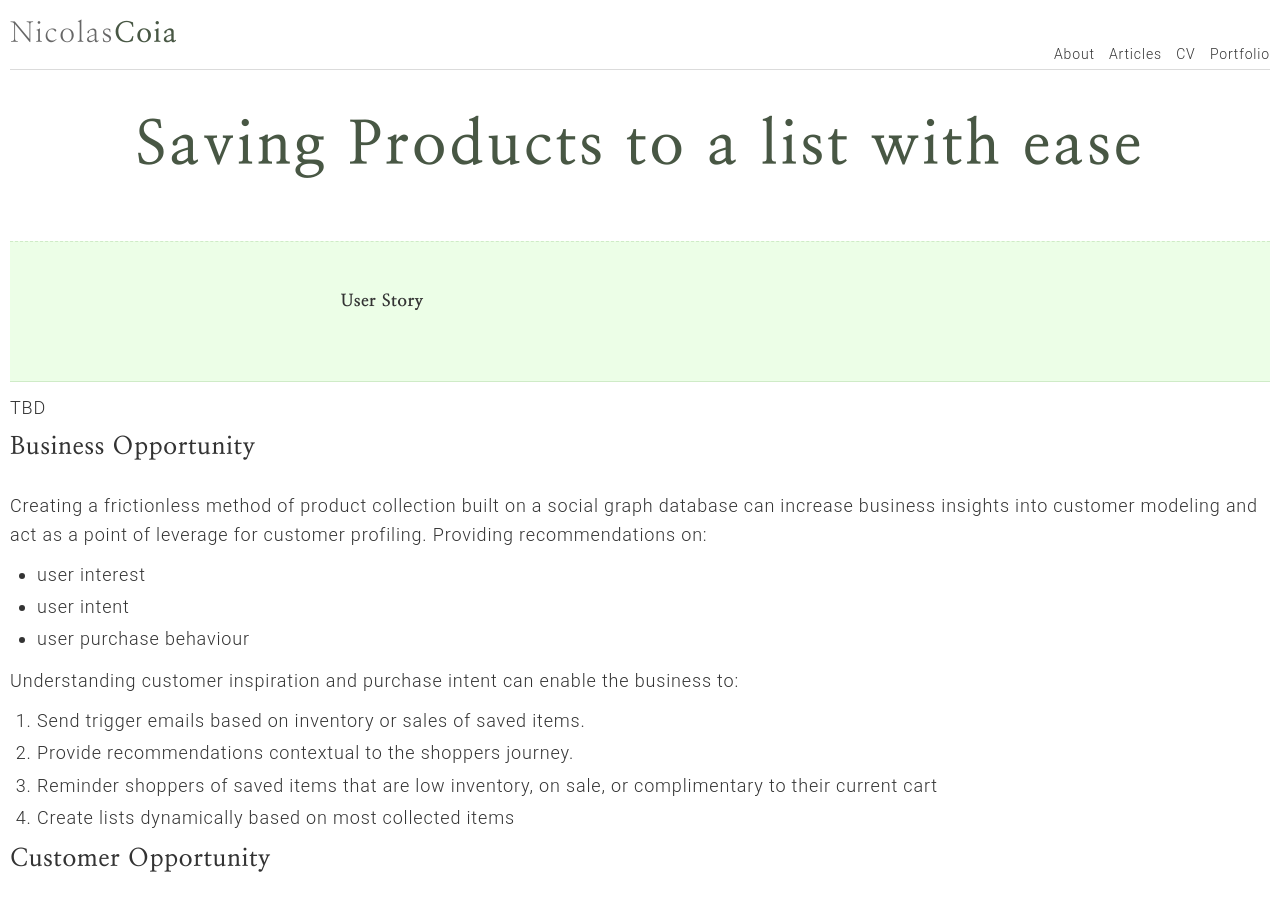
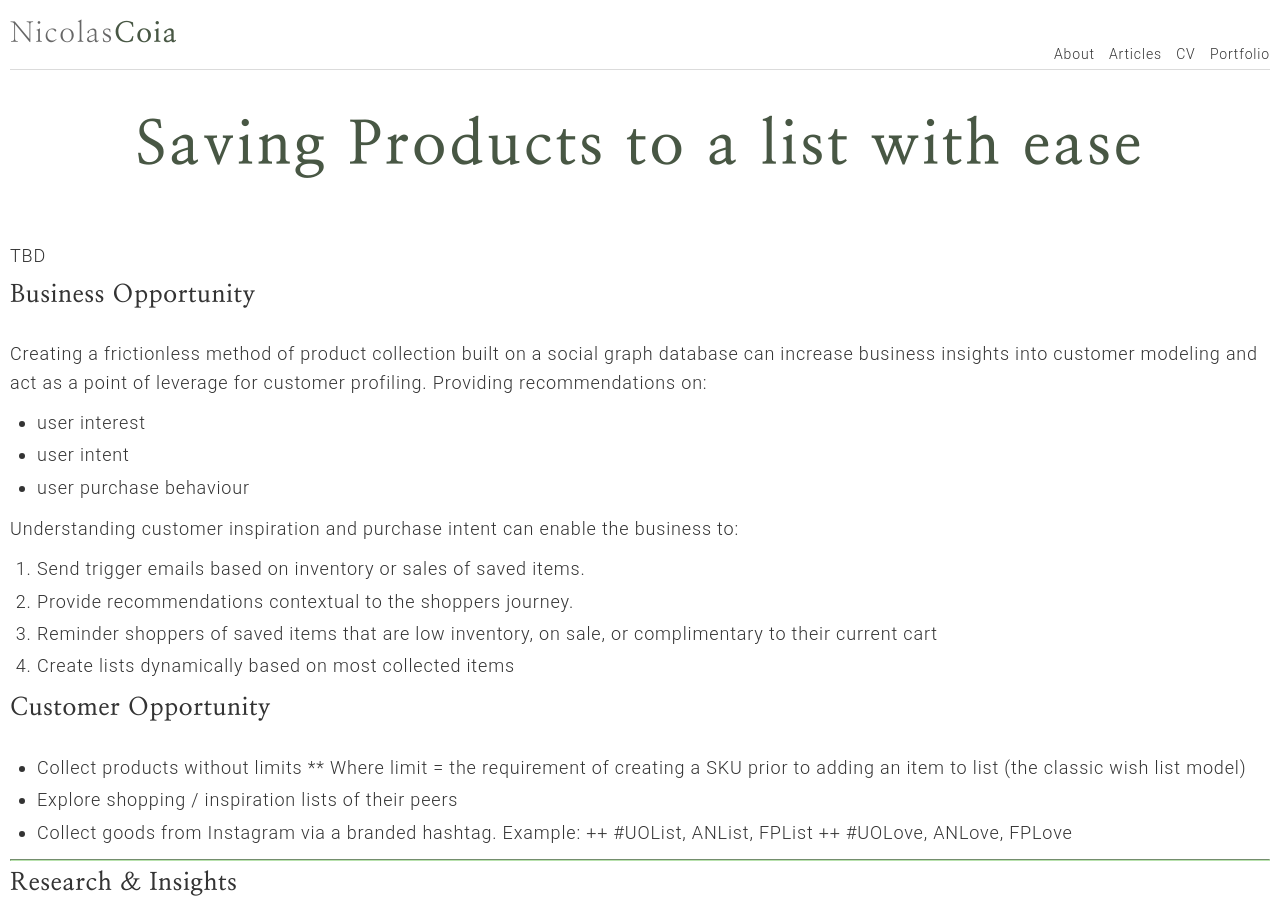
Before and after one commit to dyutibarma/monochrome, a Jekyll site: the page built from _portfolio/2018-10-29-frictionless-Lists.md, in a window 1280 px wide and 900 px high. Built offline with Jekyll 4.4.1, drawn with Linux system fonts in a browser that asks for light colours.

Commit message:
Update portfolio.html

```diff
--- a/_layouts/portfolio.html
+++ b/_layouts/portfolio.html
@@ -3,31 +3,6 @@ layout: default
 ---
 <article id="portfolio-page">
 	<h1>{{ page.header }}</h1>
-	<div class ="w3-row block-head">
-		<div class="w3-col w3-container m2 l3">
-		</div>
-		<div class="w3-col w3-container m8 l6">
-			<h5>User Story</h5>
-			{% for stories in page.portfolio %}
-			<p>{{ page.stories }}</p>
-			{% endfor %}
-		</div>
-		<div class="w3-col w3-container m2 l3">
-      		</div>
-    	</div>
-
-
-	<div class ="w3-row ">
-		<div class="w3-col w3-container m2 l3">
-	  	</div>
-	    	{% for tags in page.portfolio %}
-		<div class="w3-col w3-container m8 l6">
-			<pill>{{ page.tags }}</pill>
-	      	</div>
-		{% endfor %}
-	      	<div class="w3-col w3-container m2 l3">
-	      	</div>
-	</div>
 
 	<div class="content">
 
```
